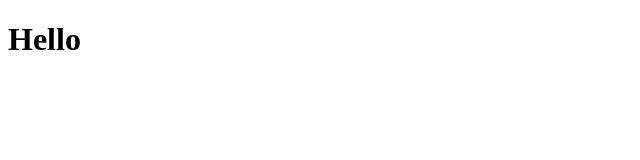
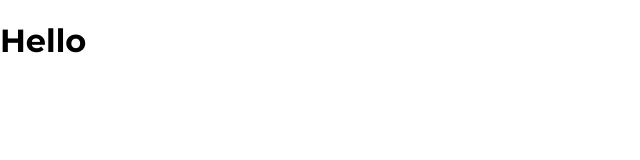
Before and after one commit to lizaq94/pokedex-app, a React (Create React App) app: page / in a window 1280 px wide. Shown: the top 160 px of the page, without its empty margins (0-640 px from the left). Built offline with nearby package versions, Linux system fonts and the light colour scheme.

Commit message:
Adds styled-components and creates global style

```diff
--- a/package.json
+++ b/package.json
@@ -10,9 +10,11 @@
     "@types/node": "^16.11.26",
     "@types/react": "^17.0.43",
     "@types/react-dom": "^17.0.14",
+    "@types/styled-components": "^5.1.24",
     "react": "^17.0.2",
     "react-dom": "^17.0.2",
     "react-scripts": "5.0.0",
+    "styled-components": "^5.3.5",
     "typescript": "^4.6.3",
     "web-vitals": "^2.1.4"
   },
--- a/src/App.tsx
+++ /dev/null
@@ -1,7 +0,0 @@
-import React from 'react';
-
-function App() {
-  return <h1>Hello</h1>;
-}
-
-export default App;
--- /dev/null
+++ b/src/assets/styles/globalSyle.ts
@@ -0,0 +1,16 @@
+import { createGlobalStyle } from 'styled-components';
+
+export const GlobalStyle = createGlobalStyle`
+  @import url('https://fonts.googleapis.com/css2?family=Montserrat:wght@400;700&display=swap');
+  *, *::before, *::after {
+    box-sizing: border-box;
+  }
+  html {
+    font-size: 62.5%;
+  }
+  body {
+    font-family: 'Montserrat', sans-serif;
+    margin: 0;
+    font-size: 1.6rem;
+  }
+`;
--- /dev/null
+++ b/src/assets/styles/theme.ts
@@ -0,0 +1 @@
+export const theme = {};
--- a/src/index.tsx
+++ b/src/index.tsx
@@ -1,11 +1,16 @@
 import React from 'react';
 import ReactDOM from 'react-dom';
-import App from './App';
-
+import App from './pages/App';
+import { ThemeProvider } from 'styled-components';
+import { GlobalStyle } from './assets/styles/globalSyle';
+import { theme } from './assets/styles/theme';
 
 ReactDOM.render(
   <React.StrictMode>
-    <App />
+    <ThemeProvider theme={theme}>
+      <GlobalStyle />
+      <App />
+    </ThemeProvider>
   </React.StrictMode>,
   document.getElementById('root')
 );
--- /dev/null
+++ b/src/pages/App.tsx
@@ -0,0 +1,7 @@
+import React, { useState, useEffect } from 'react';
+
+const App = () => {
+  return <h1>Hello</h1>;
+};
+
+export default App;
```
Also changed, not shown: 1 other file (tests, documents, lock files or other folders).
